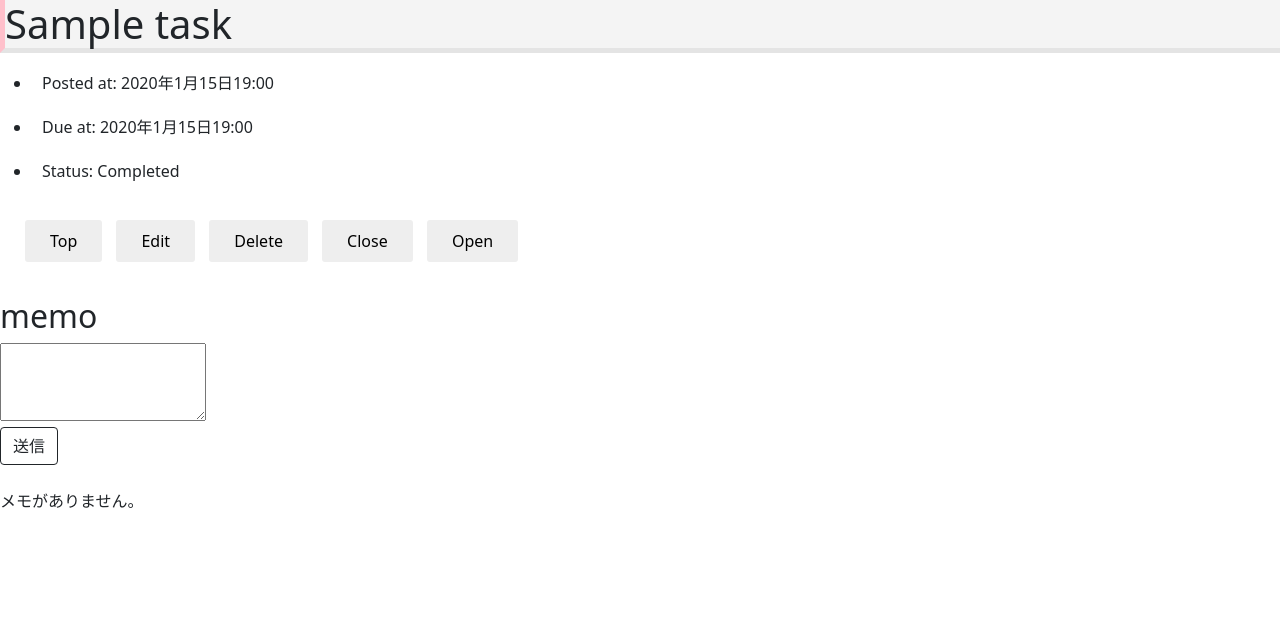
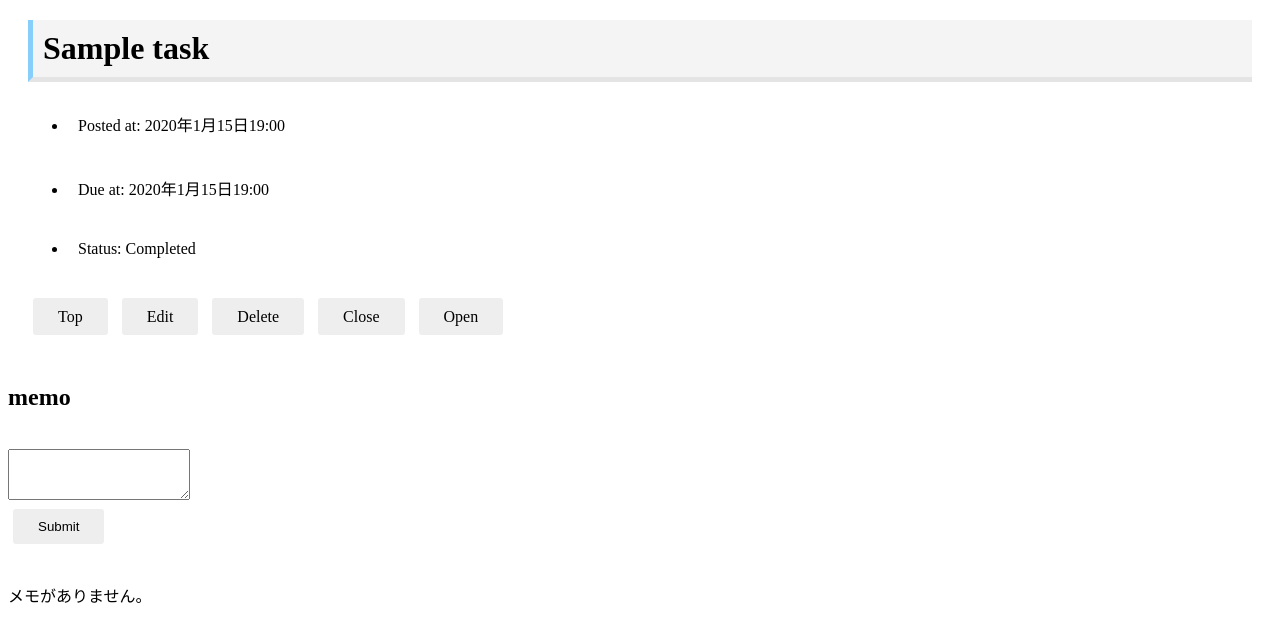
Before and after one commit to s1F102200491/django-test-exercise, a Django app: page /1/ in a window 1280 px wide. Shown: the top 642 px of the page. Run offline with Django 4.2, Linux system fonts and the light colour scheme; tables that the repository leaves empty hold one stand-in row (values such as "Sample post").

Commit message:
memoにcss適用ver1

```diff
--- a/todo/static/css/detail.css
+++ b/todo/static/css/detail.css
@@ -1,12 +1,14 @@
 h1 {
-    border-left: solid pink 5px;
+    border-left: solid lightskyblue 5px;
     border-bottom: solid #e4e4e4 5px;
-    padding: 50x;
     background-color: #f4f4f4;
+    padding: 10px;
+    margin: 20px;
 }
 
 li {
     padding: 10px;
+    margin: 20px;
 }
 
 a {
@@ -25,7 +27,7 @@ a {
 }
 
 a:hover {
-    background: pink;
+    background: lightskyblue;
     color: #FFF;
 }
 
@@ -33,6 +35,30 @@ a:hover:after {
     border-color: #FFF;
 }
 
-.button {
+.bt {
     padding: 20px;
 }
+
+button {
+    background: #eee;
+    border-radius: 3px;
+    position: relative;
+    justify-content: space-around;
+    align-items: center;
+    margin: 5px;
+    max-width: 280px;
+    padding: 10px 25px;
+    color: black;
+    transition: 0.3s ease-in-out;
+    font-weight: 500;
+    border: none;
+}
+
+button:hover {
+    background: lightskyblue;
+    color: #FFF;
+}
+
+button:hover:after {
+    border-color: #FFF;
+}
--- a/todo/templates/todo/detail.html
+++ b/todo/templates/todo/detail.html
@@ -6,7 +6,6 @@
     <title>To Do Application</title>
     <meta charset="UTF-8">
     <meta name="author" content="INIAD">
-    <link href="https://cdn.jsdelivr.net/npm/bootstrap@5.0.1/dist/css/bootstrap.min.css" rel="stylesheet" integrity="sha384-+0n0xVW2eSR5OomGNYDnhzAbDsOXxcvSN1TPprVMTNDbiYZCxYbOOl7+AMvyTG2x" crossorigin="anonymous">
     <link rel="stylesheet" type="text/css" href="{% static 'css/detail.css' %}">
   </head>
 
@@ -24,7 +23,7 @@
       {% endif %}
     </ul>
 
-    <div class="button">
+    <div class="bt">
       <a href="{% url 'index' %}">Top</a>
 
       <a href="{% url 'update' task.id %}">Edit</a>
@@ -45,13 +44,13 @@
         <textarea id="textInput" name="text" rows="3" required></textarea>
       </div>
       <div>
-        <button type="submit" class="btn btn-outline-dark">送信</button>
+        <button type="submit" class="btn btn-outline-dark">Submit</button>
       </div>
     </form>
     {% if memos %}
       {% for memo in memos %}
-      <div class="balloon5">
-        <div class="says">
+      <div>
+        <div>
           <small>[{{ memo.posted_at }}]</small>
           <div>
             {{ memo.memo_text | linebreaksbr }}
```
